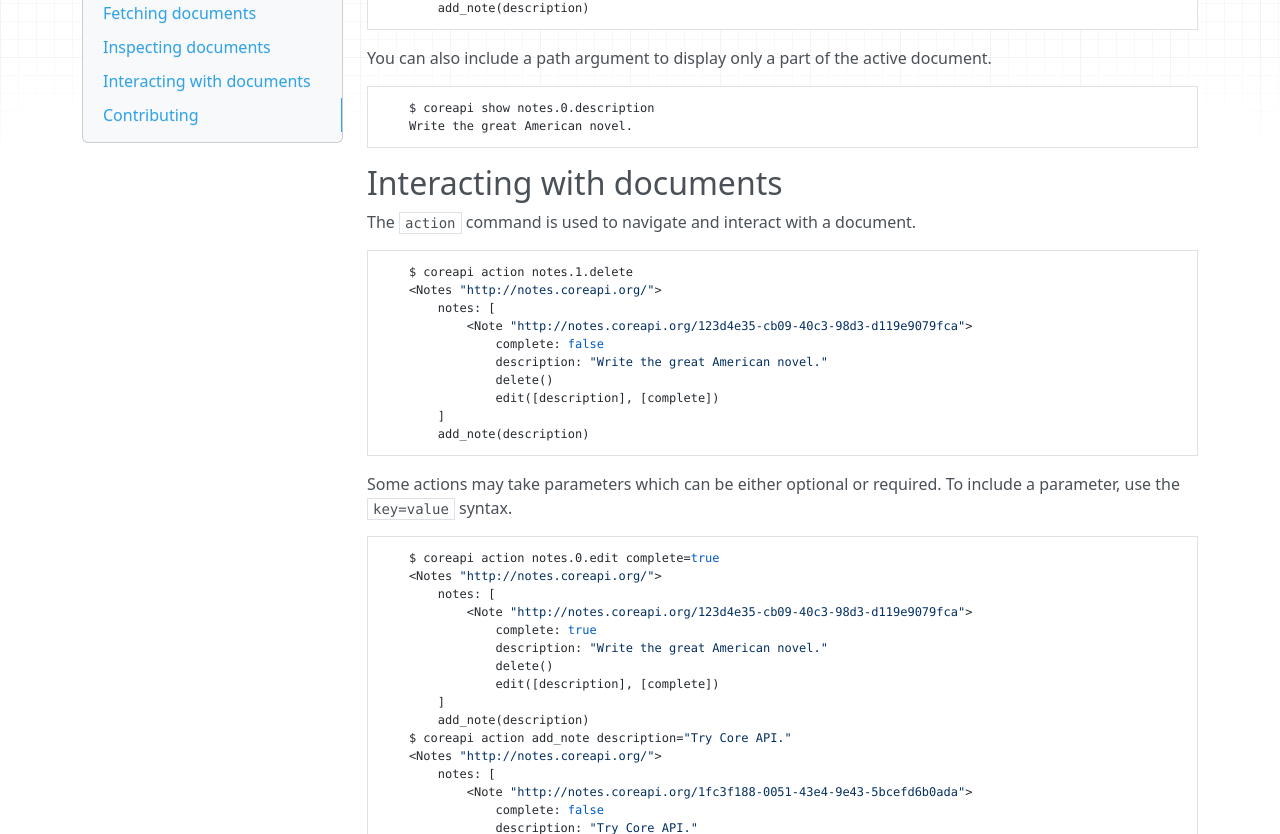
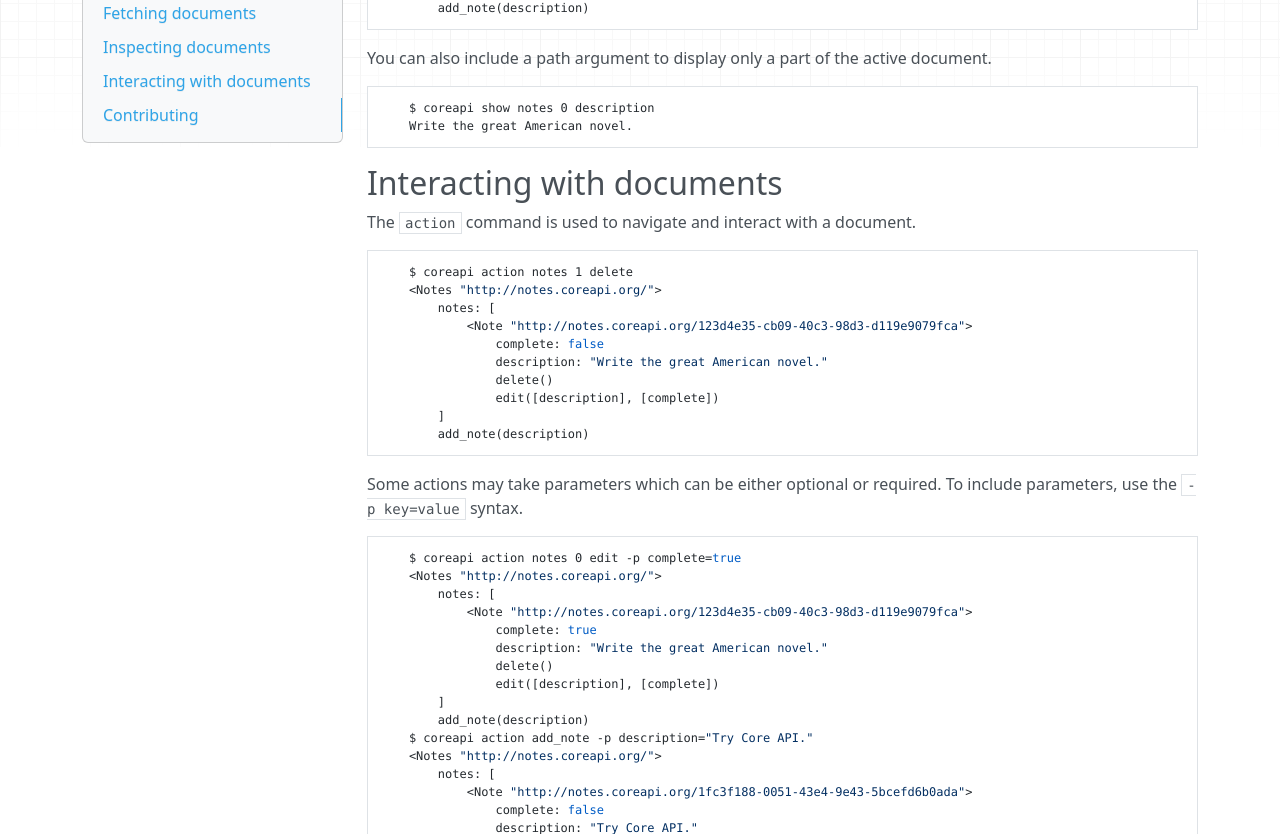
Before and after one commit to core-api/core-api, an MkDocs documentation site: the page built from docs/tools-and-resources/command-line-client.md, in a window 1280 px wide and 1400 px high, scrolled down 1199 px. Shown: the part 159-993 px from the top of the window. Built offline with MkDocs 1.6.1, drawn with Linux system fonts in a browser that asks for light colours; nearby versions of some CDN libraries; old or Windows-style settings are respelled for this version of MkDocs; some of the changed text lies outside the part shown.

Commit message:
Update docs for 1.3.0 client library

````diff
--- a/docs/tools-and-resources/command-line-client.md
+++ b/docs/tools-and-resources/command-line-client.md
@@ -71,7 +71,7 @@ The `show` command will display the current active document.
 You can also include a path argument to display only a part of the active document.
 
 ```bash
-    $ coreapi show notes.0.description
+    $ coreapi show notes 0 description
     Write the great American novel.
 ```
 
@@ -80,7 +80,7 @@ You can also include a path argument to display only a part of the active docume
 The `action` command is used to navigate and interact with a document.
 
 ```bash
-    $ coreapi action notes.1.delete
+    $ coreapi action notes 1 delete
     <Notes "http://notes.coreapi.org/">
         notes: [
             <Note "http://notes.coreapi.org/123d4e35-cb09-40c3-98d3-d119e9079fca">
@@ -92,10 +92,10 @@ The `action` command is used to navigate and interact with a document.
         add_note(description)
 ```
 
-Some actions may take parameters which can be either optional or required. To include a parameter, use the `key=value` syntax.
+Some actions may take parameters which can be either optional or required. To include parameters, use the `-p key=value` syntax.
 
 ```bash
-    $ coreapi action notes.0.edit complete=true
+    $ coreapi action notes 0 edit -p complete=true
     <Notes "http://notes.coreapi.org/">
         notes: [
             <Note "http://notes.coreapi.org/123d4e35-cb09-40c3-98d3-d119e9079fca">
@@ -105,7 +105,7 @@ Some actions may take parameters which can be either optional or required. To in
                 edit([description], [complete])
         ]
         add_note(description)
-    $ coreapi action add_note description="Try Core API."
+    $ coreapi action add_note -p description="Try Core API."
     <Notes "http://notes.coreapi.org/">
         notes: [
             <Note "http://notes.coreapi.org/1fc3f188-0051-43e4-9e43-5bcefd6b0ada">
````
Also changed, not shown: other parts of docs/tools-and-resources/command-line-client.md (+1 -1 lines), README.md (+4 -4 lines), docs/index.md (+4 -4 lines).
